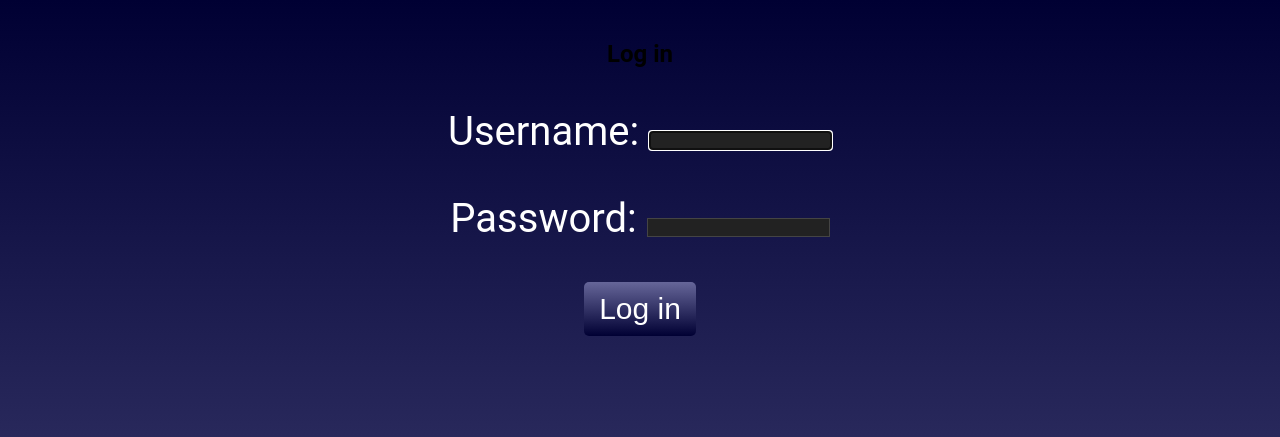
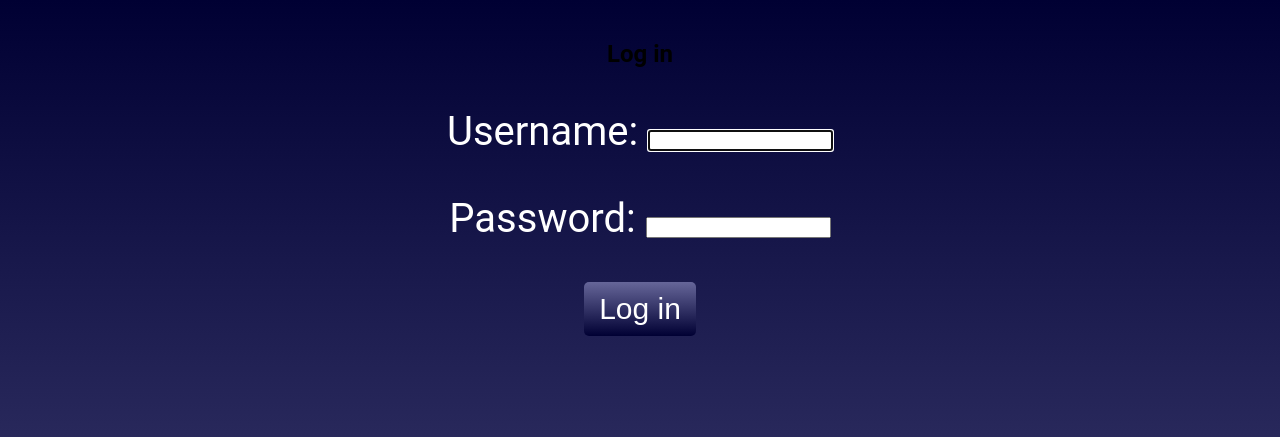
Before and after one commit to Arturchekc/mygame, a Django app: page /login/ in a window 1280 px wide. Shown: the top 437 px of the page. Run offline with Django 5.2, Linux system fonts and the light colour scheme.

Commit message:
jhoigufxz

```diff
--- a/Ite/static/css/style.css
+++ b/Ite/static/css/style.css
@@ -106,22 +106,3 @@ textarea {
     background: #2c2c2c;
     border-radius: 4px;
 }
-
-#my-form label,
-#my-form input,
-#my-form textarea,
-#my-form select {
-  color: white;
-}
-
-#my-form input,
-#my-form textarea,
-#my-form select {
-  background-color: #222;
-  border: 1px solid #444;
-}
-
-#my-form input::placeholder,
-#my-form textarea::placeholder {
-  color: #aaa;
-}
```
Also changed, not shown: Ite/templates/secret.html (+59 -4 lines).
